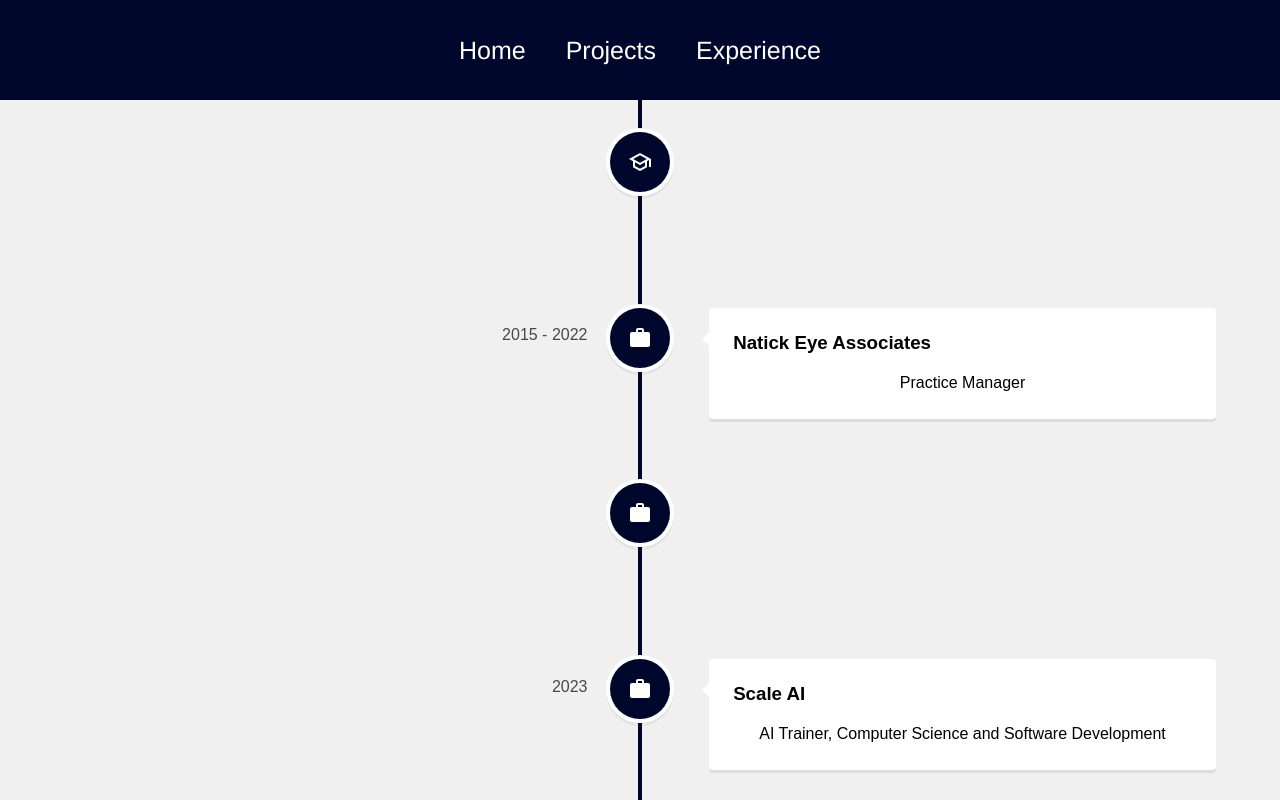
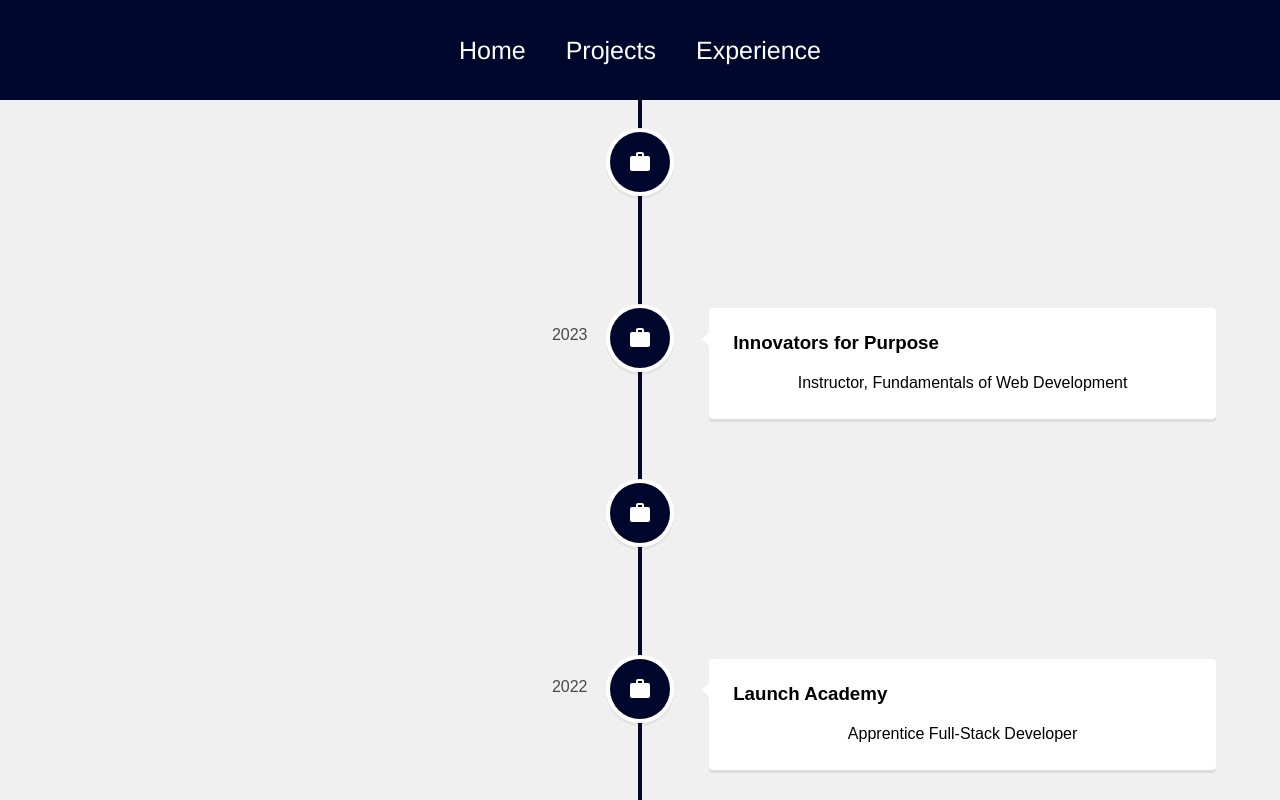
Before and after one commit to camziny/portfolio, a React (Create React App) app: page /experience in a window 1280 px wide. Shown: the top 800 px of the page. Built offline with nearby package versions, Linux system fonts and the light colour scheme; a web font is replaced by a local one.

Commit message:
-update experience

```diff
--- a/src/layout/Experience.js
+++ b/src/layout/Experience.js
@@ -12,14 +12,41 @@
       <VerticalTimeline lineColor="#00072D">
         <VerticalTimelineElement
           className="vertical-timeline-element--education"
-          date="2010 - 2014"
+          date="2023"
           iconStyle={{ background: "#00072D", color: "#fff" }}
-          icon={<SchoolOutlined />}
+          icon={<WorkOutlined />}
+        >
+          <h3 className="vertical-timeline-element-title">myTindy</h3>
+          <p>Software Development Intern</p>
+        </VerticalTimelineElement>
+        <VerticalTimelineElement
+          className="vertical-timeline-element--education"
+          date="2023"
+          iconStyle={{ background: "#00072D", color: "#fff" }}
+          icon={<WorkOutlined />}
         >
           <h3 className="vertical-timeline-element-title">
-            Sacred Heart University
+            Innovators for Purpose
           </h3>
-          <p>Business Administration</p>
+          <p>Instructor, Fundamentals of Web Development</p>
+        </VerticalTimelineElement>
+        <VerticalTimelineElement
+          className="vertical-timeline-element--education"
+          date="2023"
+          iconStyle={{ background: "#00072D", color: "#fff" }}
+          icon={<WorkOutlined />}
+        >
+          <h3 className="vertical-timeline-element-title">Scale AI</h3>
+          <p>AI Trainer, Computer Science and Software Development</p>
+        </VerticalTimelineElement>
+        <VerticalTimelineElement
+          className="vertical-timeline-element--education"
+          date="2022"
+          iconStyle={{ background: "#00072D", color: "#fff" }}
+          icon={<WorkOutlined />}
+        >
+          <h3 className="vertical-timeline-element-title">Launch Academy</h3>
+          <p>Apprentice Full-Stack Developer</p>
         </VerticalTimelineElement>
         <VerticalTimelineElement
           className="vertical-timeline-element--education"
@@ -34,21 +61,14 @@
         </VerticalTimelineElement>
         <VerticalTimelineElement
           className="vertical-timeline-element--education"
-          date="2022"
+          date="2010 - 2014"
           iconStyle={{ background: "#00072D", color: "#fff" }}
-          icon={<WorkOutlined />}
+          icon={<SchoolOutlined />}
         >
-          <h3 className="vertical-timeline-element-title">Launch Academy</h3>
-          <p>Apprentice Full-Stack Developer</p>
-        </VerticalTimelineElement>
-        <VerticalTimelineElement
-          className="vertical-timeline-element--education"
-          date="2023"
-          iconStyle={{ background: "#00072D", color: "#fff" }}
-          icon={<WorkOutlined />}
-        >
-          <h3 className="vertical-timeline-element-title">Scale AI</h3>
-          <p>AI Trainer, Computer Science and Software Development</p>
+          <h3 className="vertical-timeline-element-title">
+            Sacred Heart University
+          </h3>
+          <p>Business Administration</p>
         </VerticalTimelineElement>
       </VerticalTimeline>
     </div>
```
